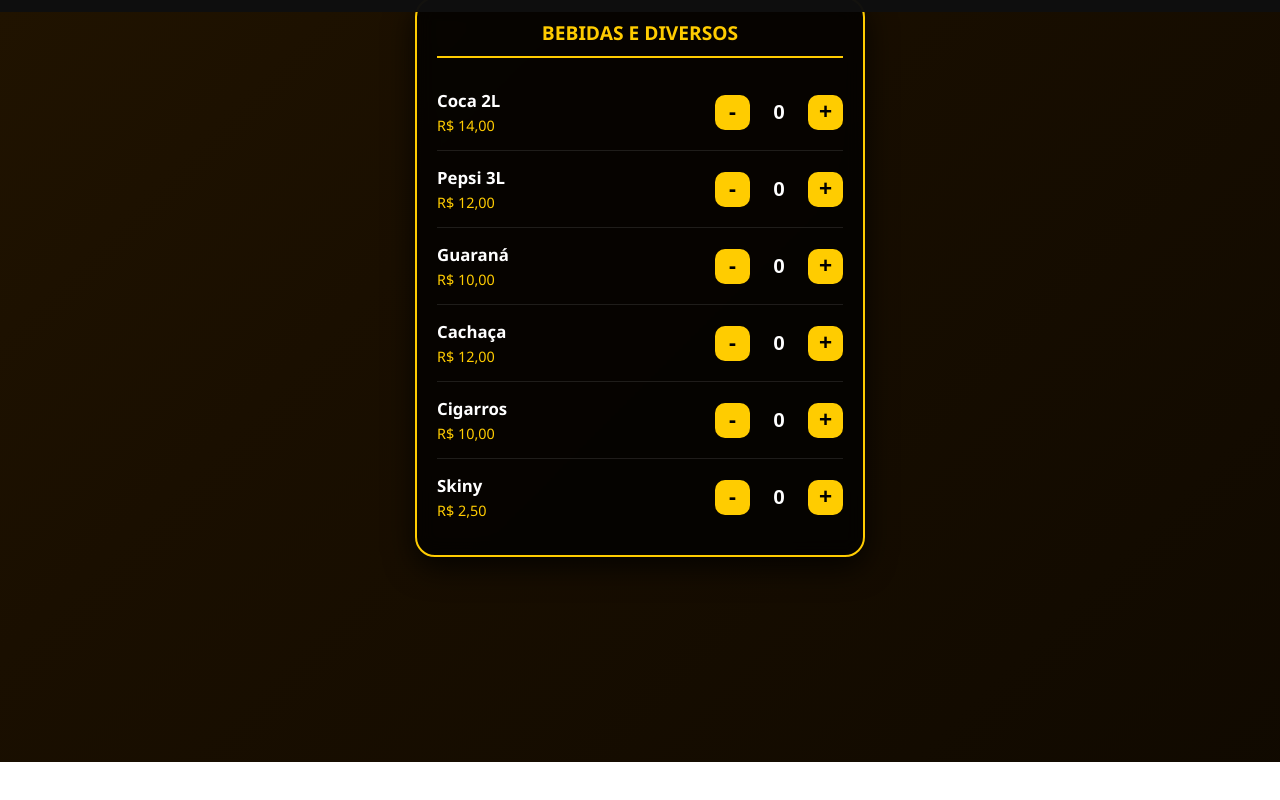
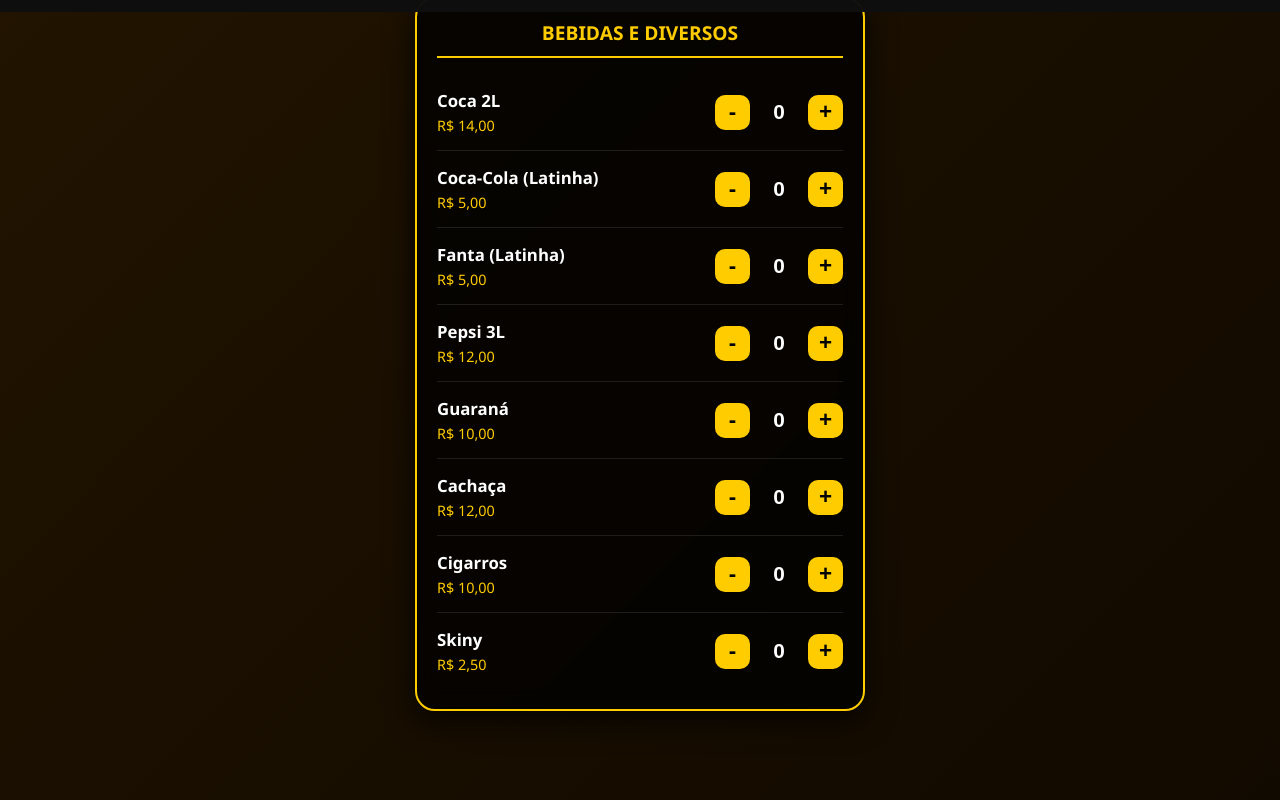
Before and after one commit to secnuc27-del/bardotiochico, a plain HTML site: page index.html in a window 1280 px wide. Shown: the part 788-1588 px from the top of the page. Before the commit the page ends 1550 px from the top, so only its background shows below. Drawn offline with Linux system fonts and the light colour scheme.

Commit message:
Update index.html

```diff
--- a/index.html
+++ b/index.html
@@ -218,6 +218,14 @@
                 <div class="controles"><button onclick="mudar('c2l',-1)">-</button><input id="c2l" value="0" readonly><button onclick="mudar('c2l',1)">+</button></div>
             </div>
             <div class="produto">
+                <div class="nome-preco"><span class="nome">Coca-Cola (Latinha)</span><span class="preco">R$ 5,00</span></div>
+                <div class="controles"><button onclick="mudar('coca_lata',-1)">-</button><input id="coca_lata" value="0" readonly><button onclick="mudar('coca_lata',1)">+</button></div>
+            </div>
+            <div class="produto">
+                <div class="nome-preco"><span class="nome">Fanta (Latinha)</span><span class="preco">R$ 5,00</span></div>
+                <div class="controles"><button onclick="mudar('fanta_lata',-1)">-</button><input id="fanta_lata" value="0" readonly><button onclick="mudar('fanta_lata',1)">+</button></div>
+            </div>
+            <div class="produto">
                 <div class="nome-preco"><span class="nome">Pepsi 3L</span><span class="preco">R$ 12,00</span></div>
                 <div class="controles"><button onclick="mudar('p3l',-1)">-</button><input id="p3l" value="0" readonly><button onclick="mudar('p3l',1)">+</button></div>
             </div>
@@ -251,7 +259,7 @@
     <script>
         const tab = {
             ant_lata:5, ant_cx:50, skol_lata:5, skol_cx:50, ams_lata:5, ams_cx:50,
-            c2l:14, p3l:12, gua:10, cac:12, cig:10, ski:2.5
+            c2l:14, coca_lata:5, fanta_lata:5, p3l:12, gua:10, cac:12, cig:10, ski:2.5
         };
 
         function mudar(id, v) {
```
